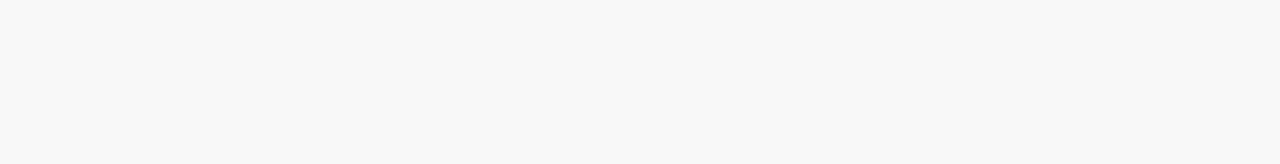
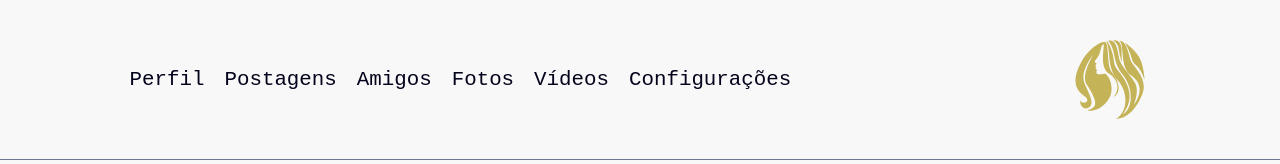
Before and after one commit to LeandroMedvedev/Leandro_Medeiros_DR1_TP3, a website: page task-02/index.html in a window 1280 px wide. Drawn offline with Linux system fonts and the light colour scheme; files that its build step writes are made by us from their sources; a web font is replaced by a local one.

Commit message:
feat: task two concluded

```diff
--- a/styles.css
+++ b/styles.css
@@ -1,15 +1,44 @@
-@import url('https://fonts.googleapis.com/css2?family=Alegreya:ital,wght@0,400..900;1,400..900&family=Genos:ital,wght@0,100..900;1,100..900&family=Roboto+Mono:ital,wght@0,100..700;1,100..700&display=swap');
+@import url('https://fonts.googleapis.com/css2?family=Alegreya:ital,wght@0,400..900;1,400..900&family=Genos:ital,wght@0,100..900;1,100..900&family=Montserrat:ital,wght@0,100..900;1,100..900&family=Poppins:ital,wght@0,100;0,200;0,300;0,400;0,500;0,600;0,700;0,800;0,900;1,100;1,200;1,300;1,400;1,500;1,600;1,700;1,800;1,900&family=Kolker+Brush&family=Montserrat:ital,wght@0,100..900;1,100..900&family=Splash&family=Zeyada&family=IBM+Plex+Mono:ital,wght@0,100;0,200;0,300;0,400;0,500;0,600;0,700;1,100;1,200;1,300;1,400;1,500;1,600;1,700&family=Syne+Mono&family=Mynerve&display=swap');
 
+/* font-family: "IBM Plex Mono", monospace; */
+/* font-family: "Montserrat", sans-serif; */
+/* font-family: 'Kolker Brush', cursive; */
+/* font-family: "Syne Mono", monospace; */
+/* font-family: 'Splash', system-ui; */
+/* font-family: "Zeyada", cursive; */
+/* font-family: "Mynerve", cursive; */
 * {
   margin: 0;
   padding: 0;
   box-sizing: border-box;
 }
 
+/* -------------------------------- */
+/* VARIABLES */
+:root {
+  --white: #fff;
+  --black: #000;
+  --white-smoke: #f8f8f8;
+  --lavender-blush: #faf5f6;
+  --wild-sand: #e7e4df;
+  --light-grey: #d2d2d2;
+  --moccaccino: #5c2b2b;
+  --biloba-flower: #ab85eb;
+  --dark-aubergine: #2c001e;
+  --light-aubergine: #77216f;
+  --ubuntu-orange: #e95420;
+  --dark-gold: #c5b358;
+  --shuttle-grey: #5f6368;
+  --ebony: #282c34;
+  --midnight-blue: #181a1f;
+  --black-russian: #03031b;
+}
+
 html {
   height: 100%;
   width: 100%;
-  background-color: #f8f8f8;
+  background-color: var(--white-smoke);
+  color: var(--ebony);
   font-family: Alegreya, serif;
 }
 
--- a/task-01/style.css
+++ b/task-01/style.css
@@ -5,14 +5,15 @@
   justify-content: space-around;
   align-items: center;
   border-bottom: 1px solid #6d7991;
-  font-family: Genos, sans-serif;
-  font-size: 1.8rem;
+  font-family: 'Syne Mono', monospace;
+  font-size: 1.6rem;
 }
 
 .menu-hamburguer {
   display: block;
-  font-size: 2.2rem;
+  font-size: 3.4rem;
   cursor: pointer;
+  color: var(--ebony);
 }
 
 .menu ul {
@@ -25,17 +26,15 @@
 
 a {
   text-decoration: none;
-  color: #03031b;
+  color: var(--black-russian);
+  transition:
+    text-decoration 10s ease-in,
+    color 0.8s ease;
 }
 
 .menu ul li a:hover {
-  color: #ab85eb;
-}
-
-.animal-detalhes {
-  display: flex;
-  flex-direction: column;
-  padding: 10px;
+  color: var(--ubuntu-orange);
+  text-decoration: overline;
 }
 
 @media (min-width: 768px) {
--- a/task-02/index.html
+++ b/task-02/index.html
@@ -10,5 +10,24 @@
     <link href="../task-02/style.css" rel="stylesheet" />
   </head>
 
-  <body></body>
+  <body>
+    <header class="cabecalho">
+      <div class="menu-hamburguer"><span>&#9776;</span></div>
+      <nav class="menu">
+        <ul>
+          <li><a href="#profile">Perfil</a></li>
+          <li><a href="#posts">Postagens</a></li>
+          <li><a href="#friends">Amigos</a></li>
+          <li><a href="#photos">Fotos</a></li>
+          <li><a href="#videos">Vídeos</a></li>
+          <li><a href="#settings">Configurações</a></li>
+        </ul>
+      </nav>
+      <img
+        class="imagem"
+        src="../assets/svgs/woman-with-long-hair.svg"
+        alt="Duas escovas de cabelo"
+      />
+    </header>
+  </body>
 </html>
--- /dev/null
+++ b/task-02/style.css
@@ -0,0 +1,60 @@
+.cabecalho {
+  height: 20vh;
+  display: flex;
+  flex-direction: row-reverse;
+  justify-content: space-around;
+  align-items: center;
+  border-bottom: 1px solid #6d7991;
+  font-family: 'Syne Mono', monospace;
+  font-size: 1.3rem;
+}
+
+.menu-hamburguer {
+  display: block;
+  font-size: 3.4rem;
+  cursor: pointer;
+  color: var(--ebony);
+}
+
+.menu ul {
+  display: none;
+}
+
+.menu ul li {
+  margin-right: 20px;
+}
+
+a {
+  text-decoration: none;
+  color: var(--black-russian);
+  transition:
+    color 0.8s ease,
+    text-decoration 1s ease;
+}
+
+.menu ul li a:hover {
+  color: var(--dark-gold);
+  text-decoration: overline;
+}
+
+.imagem {
+  width: 80px;
+}
+
+@media (min-width: 768px) {
+  .cabecalho {
+    flex-direction: row;
+  }
+
+  .menu ul {
+    display: flex;
+  }
+
+  .menu-hamburguer {
+    display: none;
+  }
+
+  .menu ul {
+    justify-content: flex-start;
+  }
+}
```
Also changed, not shown: task-01/index.html (+5 -7 lines), assets/svgs/woman-with-long-hair.svg (added).
